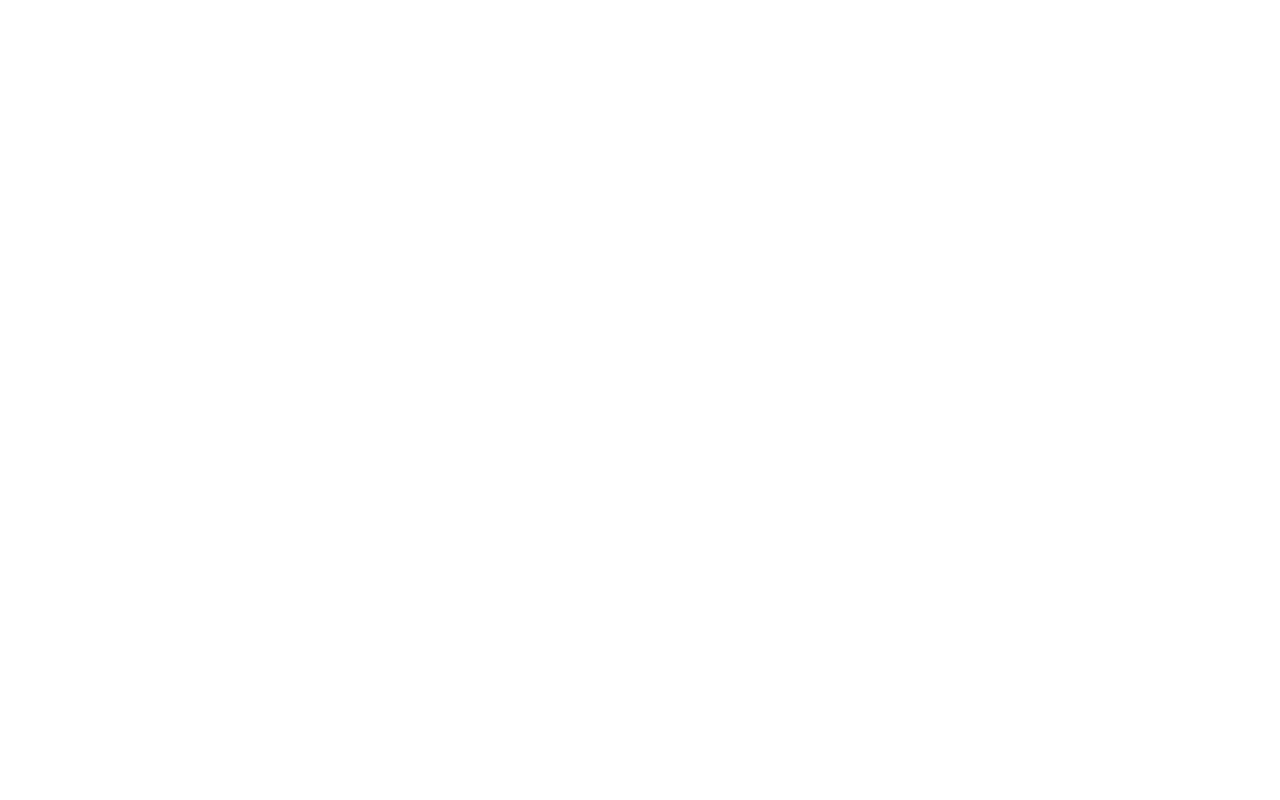
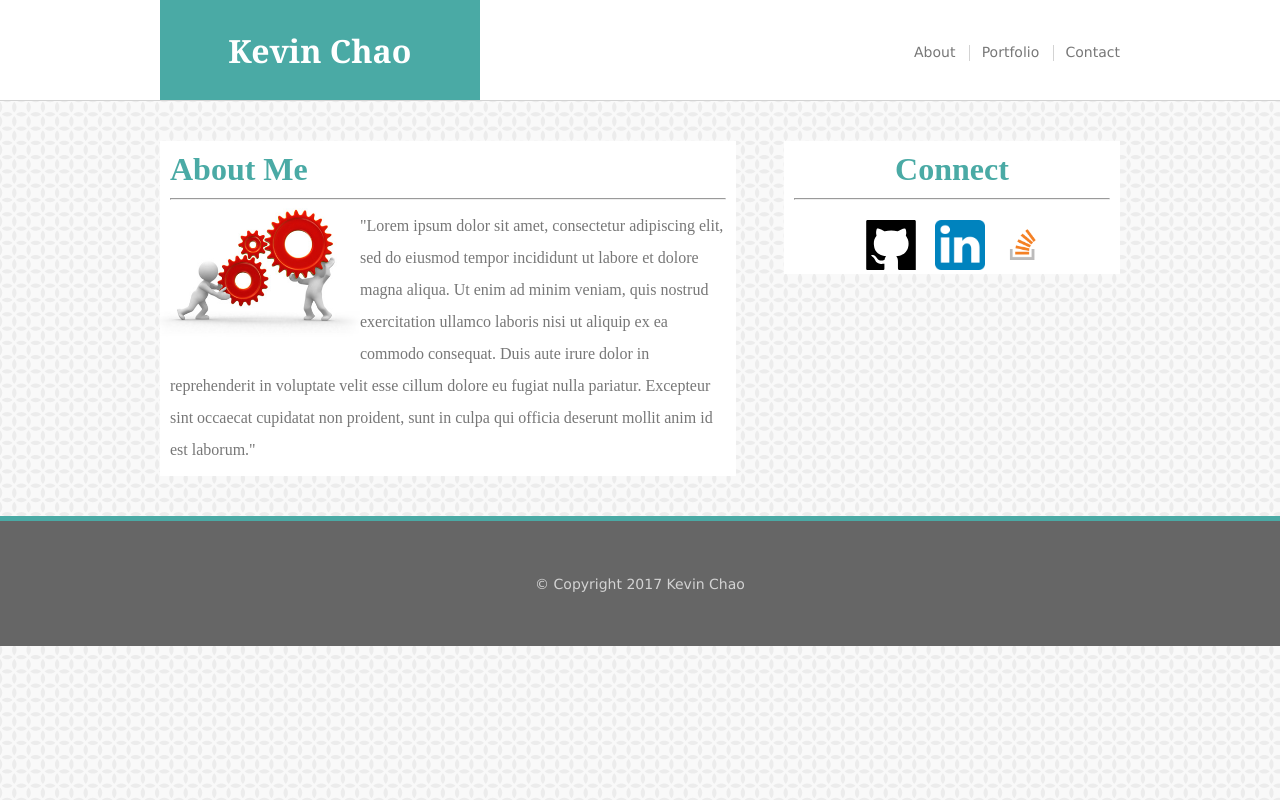
Before and after one commit to kevinchao7/Basic-Portfolio, a plain HTML site: page index.html in a window 1280 px wide. Drawn offline with Linux system fonts and the light colour scheme.

Commit message:
Completed structure and styling of index.html page

```diff
--- /dev/null
+++ b/assets/css/styles.css
@@ -0,0 +1,128 @@
+html {
+    /*overflow: hidden;*//*Prevents browser overscrolling*/
+    /*height: 100%;*//*Prevents browser overscrolling*/
+}
+body{
+	margin:auto;
+	padding:0;
+	background:url('../images/vintage-leaves.png');
+	/*background:#666;*/
+	/*height:100%; *//*Prevents browser overscrolling*/
+	/*overflow:auto; *//*Prevents browser overscrolling*/
+}
+#header{
+	border-bottom:1px solid #d3d3d3;
+	background:#fff;
+}
+#header-container{
+	position:relative;
+	width:75%;
+	margin:auto;
+	overflow:auto;
+	font-family: 'Georgia', Times, "Times New Roman", serif;
+}
+#name-content{
+	text-align:center;
+	min-width:190px;
+	width:33.3%;
+	float:left;
+	bottom:0;
+	background:#4aaaa5;
+	height:100px;
+	display: flex;
+	align-items:center;
+	justify-content: center;
+}
+#name-content h1{
+	color:#ffffff;
+}
+#nav-content{
+	font-family:Verdana,'Georgia', Times, "Times New Roman", serif;
+	font-size:14px;
+	position:absolute;
+	width:40%;
+	float:left;
+	right:0;
+	height:60px;
+}
+#nav{
+	position:absolute;
+	bottom:0;
+	right:0;
+}
+#nav a{
+	color:#777;
+	text-decoration:none;
+}
+.border{
+	margin-right:3px;
+	position:relative;
+	top:1px;
+	display:inline;
+	font-weight:200;
+	border-right:0.5px solid #d3d3d3;
+}
+h1{
+	margin:10px;
+}
+.clearfix::after {
+  content: "";
+  display: table;
+  clear: both;
+}
+#body-container{
+	margin:auto;
+	width:75%;
+}
+#aboutme-content{
+	color:#4aaaa5;
+	margin:40px 0;
+	width:60%;
+	float:left;
+	background:#fff;
+}
+#connect-content{
+	margin:40px 0;
+	width:35%;
+	float:right;
+	color:#4aaaa5;
+	background:#fff;
+	text-align:center;
+}
+hr{
+	margin:0 10px;
+	color:#777;
+}
+#aboutme-content p {
+	margin:10px;
+	color:#777;
+	line-height:200%;
+}
+#connect-content hr{
+	margin-bottom:20px;
+}
+#connect-content a:nth-of-type(1){
+	margin:10px 0 0 10px;
+}
+#connect-content a:nth-of-type(2){
+	margin:10px 0 0 15px;
+}
+#connect-content a:nth-of-type(3){
+	margin-left:10px;
+}
+#footer-container{
+	border-top:5px solid #4aaaa5;
+	background:#666;
+	height:125px;
+	text-align:center;
+}
+#copyright-container{
+	color:#d3d3d3;
+	height:100%;
+	display:flex;
+	vertical-align:middle;
+	justify-content:center;
+	align-items:center;
+	font-family:Verdana,'Georgia', Times, "Times New Roman", serif;
+	font-size:14px;
+}
--- a/index.html
+++ b/index.html
@@ -1,9 +1,47 @@
 <!DOCTYPE html>
 <html>
 <head>
-	<title></title>
+	<title>Kevin Chao</title>
+	<link rel="stylesheet" type="text/css" href="assets/css/styles.css">
 </head>
 <body>
-
+	<div id="header">
+		<div id="header-container">
+			<div id="name-content">
+				<h1>Kevin Chao</h1>
+			</div>
+			<div id="nav-content">
+				<div id="nav">
+					<a href="#">About&nbsp;&nbsp;</a>
+					<span class="border"></span>
+					<a href="#">&nbsp;&nbsp;Portfolio&nbsp;&nbsp;</a>
+					<span class="border"></span>
+					<a href="#">&nbsp;&nbsp;Contact</a>
+				</div>
+			</div>
+		</div>
+	</div>
+	<div id="body-container" class="clearfix">
+		<div id="aboutme-content">
+			<h1>About Me</h1>
+			<hr>
+			<img src="assets/images/eng.jpg" width="200px" height="150px" align="left">
+			<p>
+				"Lorem ipsum dolor sit amet, consectetur adipiscing elit, sed do eiusmod tempor incididunt ut labore et dolore magna aliqua. Ut enim ad minim veniam, quis nostrud exercitation ullamco laboris nisi ut aliquip ex ea commodo consequat. Duis aute irure dolor in reprehenderit in voluptate velit esse cillum dolore eu fugiat nulla pariatur. Excepteur sint occaecat cupidatat non proident, sunt in culpa qui officia deserunt mollit anim id est laborum."
+			</p>
+		</div>
+		<div id="connect-content">
+			<h1>Connect</h1>
+			<hr>
+			<a href="http://www.github.com"><img alt="github" src="assets/images/giticon.svg" width="50" height="50"></a>
+			<a href="http://www.linkedin.com"><img alt="linkedin" src="assets/images/linkedinicon.png" width="50" height="50"></a>
+			<a href="http://www.stackoverflow.com"><img alt="stack overflow" src="assets/images/so-icon.png" width="50" height="50"></a>
+		</div>
+	</div>
+	<div id="footer-container">
+		<div id="copyright-container">
+			<p>&copy; Copyright 2017 Kevin Chao</p>
+		</div>
+	</div>
 </body>
 </html>
```
Also changed, not shown: assets/css/style.css (deleted), assets/images/eng.jpg (added), assets/images/giticon.svg (added), assets/images/linkedinicon.png (added), assets/images/so-icon.png (added), assets/images/vintage-leaves.png (added), 3 other files.
